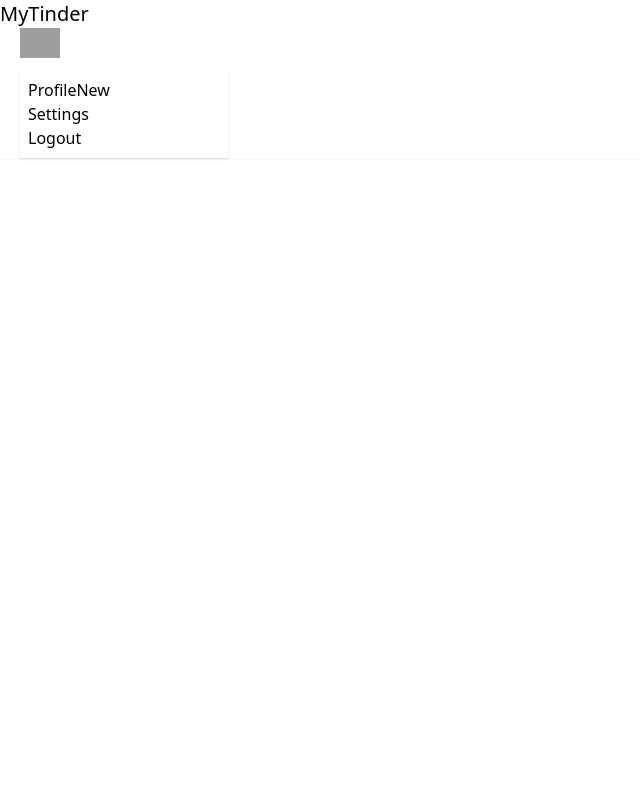
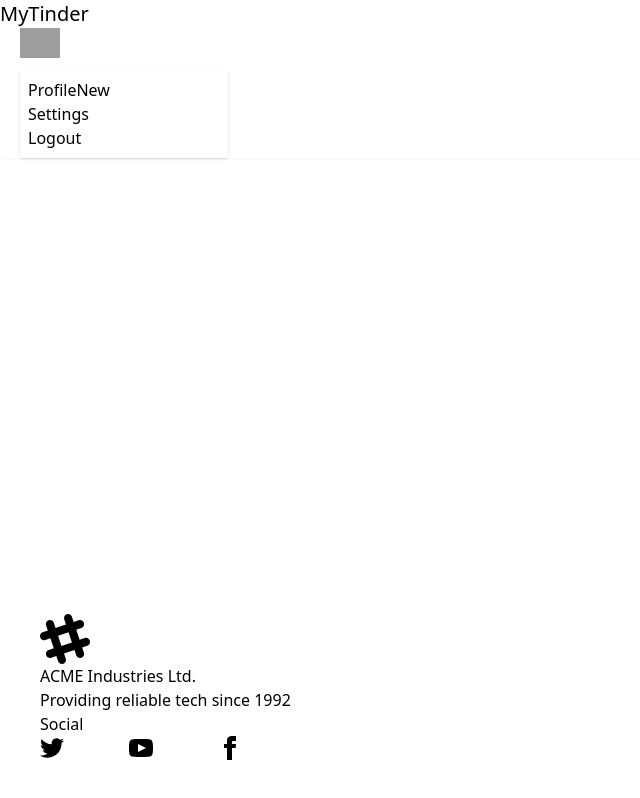
Before and after one commit to Vekta56/MyTinder, a React (Vite) app in the folder frontend/: page / in a window 1280 px wide. Shown: the whole page, without its empty margins (0-640 px from the left). Built offline with nearby package versions, Linux system fonts and the light colour scheme; grey boxes are pictures that could not be loaded.

Commit message:
routing frontend

```diff
--- a/frontend/package.json
+++ b/frontend/package.json
@@ -11,7 +11,8 @@
   },
   "dependencies": {
     "react": "^19.1.1",
-    "react-dom": "^19.1.1"
+    "react-dom": "^19.1.1",
+    "react-router": "^7.8.2"
   },
   "devDependencies": {
     "@eslint/js": "^9.33.0",
--- a/frontend/src/App.jsx
+++ b/frontend/src/App.jsx
@@ -1,37 +1,19 @@
-
+import Body from "./Body";
+import Login from "./Login";
+import Profile from "./Profile";
+import { BrowserRouter, Routes, Route } from "react-router";
 
 function App() {
   return (
     <>
-      <div className="navbar bg-base-300 shadow-sm">
-        <div className="flex-1">
-          <a className="btn btn-ghost text-xl">MyTinder</a>
-        </div>
-        <div className="flex gap-2">
-
-          <div className="dropdown dropdown-end mx-5">
-            <div tabIndex={0} role="button" className="btn btn-ghost btn-circle avatar">
-              <div className="w-10 rounded-full">
-                <img
-                  alt="Tailwind CSS Navbar component"
-                  src="https://img.daisyui.com/images/stock/photo-1534528741775-53994a69daeb.webp" />
-              </div>
-            </div>
-            <ul
-              tabIndex={0}
-              className="menu menu-sm dropdown-content bg-base-100 rounded-box z-1 mt-3 w-52 p-2 shadow">
-              <li>
-                <a className="justify-between">
-                  Profile
-                  <span className="badge">New</span>
-                </a>
-              </li>
-              <li><a>Settings</a></li>
-              <li><a>Logout</a></li>
-            </ul>
-          </div>
-        </div>
-      </div>
+      <BrowserRouter basename="/">
+        <Routes>
+          <Route path="/" element={<Body />}>
+            <Route path="/login" element={<Login />} />
+            <Route path="/profile" element={<Profile />} />
+          </Route>
+        </Routes>
+      </BrowserRouter>
     </>
   )
 }
--- /dev/null
+++ b/frontend/src/Body.jsx
@@ -0,0 +1,15 @@
+import { Outlet } from "react-router";
+import NavBar from "./NavBar";
+import Footer from "./Footer";
+
+const Body = () => {
+    return (
+        <div>
+            <NavBar />
+            <Outlet />
+            <Footer />
+        </div>
+    );
+};
+
+export default Body;
--- /dev/null
+++ b/frontend/src/Footer.jsx
@@ -0,0 +1,66 @@
+
+
+const Footer = () => {
+    return (
+        <footer className="footer sm:footer-horizontal bg-neutral text-neutral-content p-10 fixed bottom-0">
+        <aside>
+            <svg
+            width="50"
+            height="50"
+            viewBox="0 0 24 24"
+            xmlns="http://www.w3.org/2000/svg"
+            fillRule="evenodd"
+            clipRule="evenodd"
+            className="fill-current">
+            <path
+                d="M22.672 15.226l-2.432.811.841 2.515c.33 1.019-.209 2.127-1.23 2.456-1.15.325-2.148-.321-2.463-1.226l-.84-2.518-5.013 1.677.84 2.517c.391 1.203-.434 2.542-1.831 2.542-.88 0-1.601-.564-1.86-1.314l-.842-2.516-2.431.809c-1.135.328-2.145-.317-2.463-1.229-.329-1.018.211-2.127 1.231-2.456l2.432-.809-1.621-4.823-2.432.808c-1.355.384-2.558-.59-2.558-1.839 0-.817.509-1.582 1.327-1.846l2.433-.809-.842-2.515c-.33-1.02.211-2.129 1.232-2.458 1.02-.329 2.13.209 2.461 1.229l.842 2.515 5.011-1.677-.839-2.517c-.403-1.238.484-2.553 1.843-2.553.819 0 1.585.509 1.85 1.326l.841 2.517 2.431-.81c1.02-.33 2.131.211 2.461 1.229.332 1.018-.21 2.126-1.23 2.456l-2.433.809 1.622 4.823 2.433-.809c1.242-.401 2.557.484 2.557 1.838 0 .819-.51 1.583-1.328 1.847m-8.992-6.428l-5.01 1.675 1.619 4.828 5.011-1.674-1.62-4.829z"></path>
+            </svg>
+            <p>
+            ACME Industries Ltd.
+            <br />
+            Providing reliable tech since 1992
+            </p>
+        </aside>
+        <nav>
+            <h6 className="footer-title">Social</h6>
+            <div className="grid grid-flow-col gap-4">
+            <a>
+                <svg
+                xmlns="http://www.w3.org/2000/svg"
+                width="24"
+                height="24"
+                viewBox="0 0 24 24"
+                className="fill-current">
+                <path
+                    d="M24 4.557c-.883.392-1.832.656-2.828.775 1.017-.609 1.798-1.574 2.165-2.724-.951.564-2.005.974-3.127 1.195-.897-.957-2.178-1.555-3.594-1.555-3.179 0-5.515 2.966-4.797 6.045-4.091-.205-7.719-2.165-10.148-5.144-1.29 2.213-.669 5.108 1.523 6.574-.806-.026-1.566-.247-2.229-.616-.054 2.281 1.581 4.415 3.949 4.89-.693.188-1.452.232-2.224.084.626 1.956 2.444 3.379 4.6 3.419-2.07 1.623-4.678 2.348-7.29 2.04 2.179 1.397 4.768 2.212 7.548 2.212 9.142 0 14.307-7.721 13.995-14.646.962-.695 1.797-1.562 2.457-2.549z"></path>
+                </svg>
+            </a>
+            <a>
+                <svg
+                xmlns="http://www.w3.org/2000/svg"
+                width="24"
+                height="24"
+                viewBox="0 0 24 24"
+                className="fill-current">
+                <path
+                    d="M19.615 3.184c-3.604-.246-11.631-.245-15.23 0-3.897.266-4.356 2.62-4.385 8.816.029 6.185.484 8.549 4.385 8.816 3.6.245 11.626.246 15.23 0 3.897-.266 4.356-2.62 4.385-8.816-.029-6.185-.484-8.549-4.385-8.816zm-10.615 12.816v-8l8 3.993-8 4.007z"></path>
+                </svg>
+            </a>
+            <a>
+                <svg
+                xmlns="http://www.w3.org/2000/svg"
+                width="24"
+                height="24"
+                viewBox="0 0 24 24"
+                className="fill-current">
+                <path
+                    d="M9 8h-3v4h3v12h5v-12h3.642l.358-4h-4v-1.667c0-.955.192-1.333 1.115-1.333h2.885v-5h-3.808c-3.596 0-5.192 1.583-5.192 4.615v3.385z"></path>
+                </svg>
+            </a>
+            </div>
+        </nav>
+        </footer>
+    );
+};
+
+export default Footer;
--- /dev/null
+++ b/frontend/src/Login.jsx
@@ -0,0 +1,9 @@
+const Login = () => {
+    return (
+        <div>
+            Login
+        </div>
+    );
+};
+
+export default Login;
--- /dev/null
+++ b/frontend/src/NavBar.jsx
@@ -0,0 +1,32 @@
+const Navbar = () => {
+    return <div className="navbar bg-base-300 shadow-sm">
+        <div className="flex-1">
+          <a className="btn btn-ghost text-xl">MyTinder</a>
+        </div>
+        <div className="flex gap-2">
+
+          <div className="dropdown dropdown-end mx-5">
+            <div tabIndex={0} role="button" className="btn btn-ghost btn-circle avatar">
+              <div className="w-10 rounded-full">
+                <img
+                  alt="Tailwind CSS Navbar component"
+                  src="https://img.daisyui.com/images/stock/photo-1534528741775-53994a69daeb.webp" />
+              </div>
+            </div>
+            <ul
+              tabIndex={0}
+              className="menu menu-sm dropdown-content bg-base-100 rounded-box z-1 mt-3 w-52 p-2 shadow">
+              <li>
+                <a className="justify-between">
+                  Profile
+                  <span className="badge">New</span>
+                </a>
+              </li>
+              <li><a>Settings</a></li>
+              <li><a>Logout</a></li>
+            </ul>
+          </div>
+        </div>
+      </div>;
+};
+export default Navbar;
--- /dev/null
+++ b/frontend/src/Profile.jsx
@@ -0,0 +1,9 @@
+const Profile = () => {
+    return (
+        <div>
+            Profile
+        </div>
+    );
+};
+
+export default Profile;
```
Also changed, not shown: 1 other file (tests, documents, lock files or other folders).
